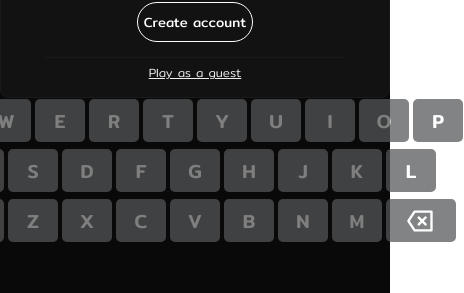
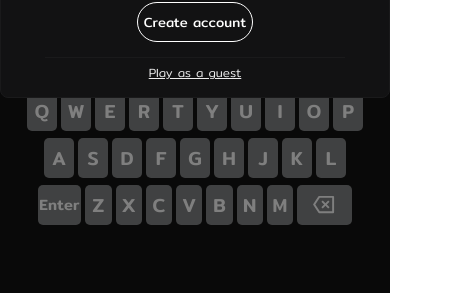
Before and after one commit to rods-duarte/projeto-termo-front, a React (Create React App) app: page / in a window 390 px wide. Shown: the part 520-813 px from the top of the page, 464 px wide, since content can reach past the window. Built offline with nearby package versions, Linux system fonts and the light colour scheme; no server answers.

Commit message:
Feat: add mobile version

```diff
--- a/src/components/Keyboard/index.jsx
+++ b/src/components/Keyboard/index.jsx
@@ -100,7 +100,8 @@ export default function Keyboard({ lettersUsed }) {
 }
 
 const KeyboardContainer = styled.div`
-  width: 400px;
+  max-width: 400px;
+  width: 100%;
   display: flex;
   flex-direction: column;
   justify-content: center;
@@ -158,4 +159,23 @@ const Key = styled.div`
   & > svg {
     pointer-events: none;
   }
+
+  @media screen and (max-width: 500px) {
+    width: 30px;
+    height: 40px;
+
+    &#Backspace {
+      width: 20%;
+      font-size: 23px;
+    }
+
+    &#Enter {
+      font-size: 15px;
+      width: 50px;
+    }
+  }
+
+  @media screen and (max-width: 340px) {
+    width: 25px;
+  }
 `;
--- a/src/components/Modal/index.jsx
+++ b/src/components/Modal/index.jsx
@@ -25,7 +25,7 @@ export default function Modal({ children }) {
 }
 
 const Wrapper = styled.div`
-  width: 100%;
+  width: 100vw;
   height: 100vh;
   top: 0;
   background-color: rgba(0, 0, 0, 0.5);
@@ -37,7 +37,8 @@ const Wrapper = styled.div`
 `;
 
 const ModalContainer = styled.div`
-  width: 500px;
+  width: 100%;
+  max-width: 500px;
   height: fit-content;
   border: 1px solid #1a1a1b;
   border-radius: 8px;
--- a/src/components/Row/index.jsx
+++ b/src/components/Row/index.jsx
@@ -155,4 +155,9 @@ const LetterBox = styled.div`
       border: #333;
     }
   }
+
+  @media screen and (max-width: 500px) {
+    width: 40px;
+    height: 40px;
+  }
 `;
--- a/src/pages/Home/index.jsx
+++ b/src/pages/Home/index.jsx
@@ -8,7 +8,7 @@ import { AlertContext } from "../../contexts/alertContext";
 
 export default function Home() {
   const { setModal, modalContent } = useContext(ModalContext);
-  const { setAlert, alertContent } = useContext(AlertContext);
+  const { alertContent } = useContext(AlertContext);
   const { user } = useContext(UserContext);
 
   useEffect(() => {
```
